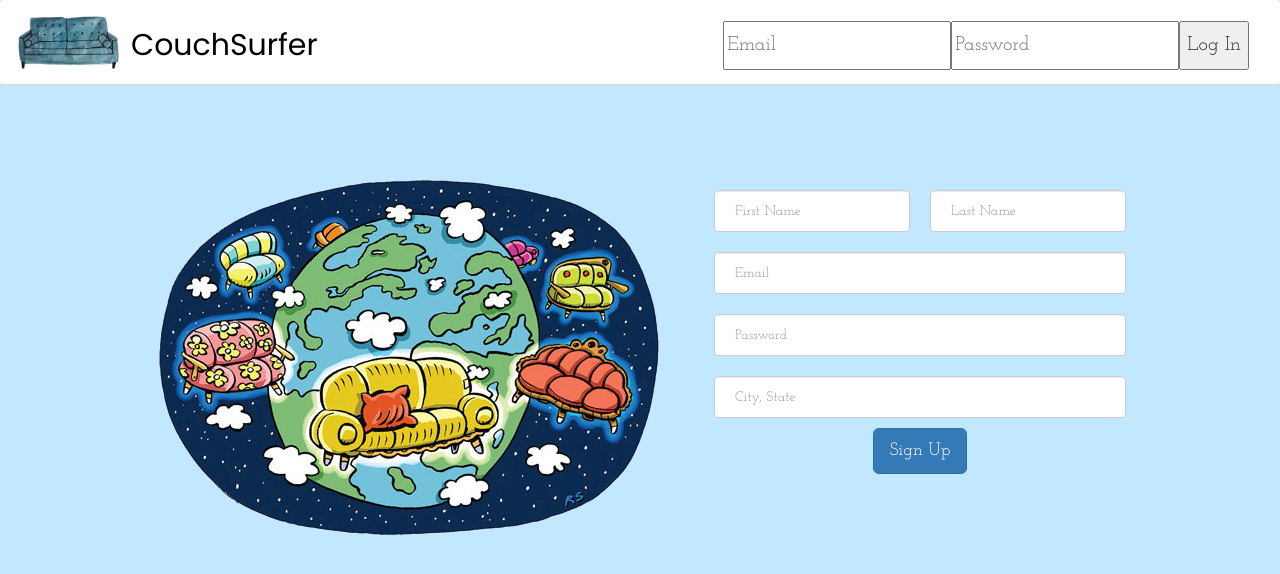
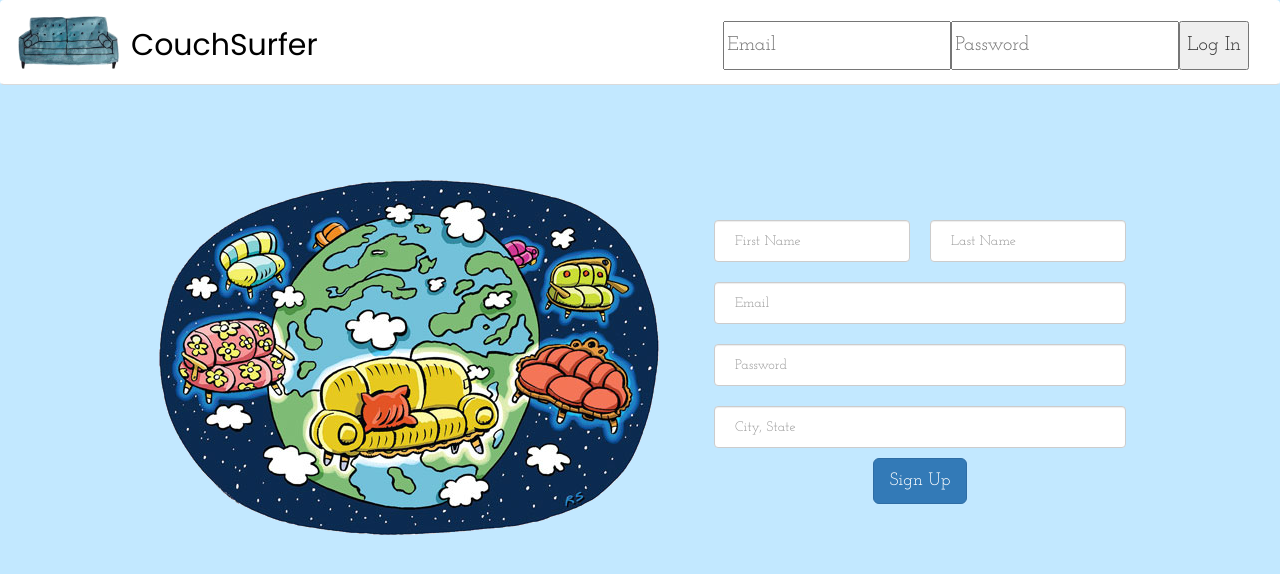
Before and after one commit to aback223/couchsurfer, a React (Create React App) app: page / in a window 1280 px wide. Shown: the top 574 px of the page. Built offline with nearby package versions, Linux system fonts and the light colour scheme; a web font is replaced by a local one.

Commit message:
change top margin for signup form

```diff
--- a/src/components/index.css
+++ b/src/components/index.css
@@ -120,6 +120,10 @@ i.fa-search {
 
 /* Homepage */
 
+.homeSignup {
+  margin: 60px 30px 30px 30px;
+}
+
 .homeContent {
   background-color: #C2E8FF;
   height: 100vh;
@@ -130,7 +134,7 @@ i.fa-search {
   justify-content: center;
 }
 
-.homeSignup, .homeImage {
+.homeImage {
   margin: 30px;
 }
 
```
